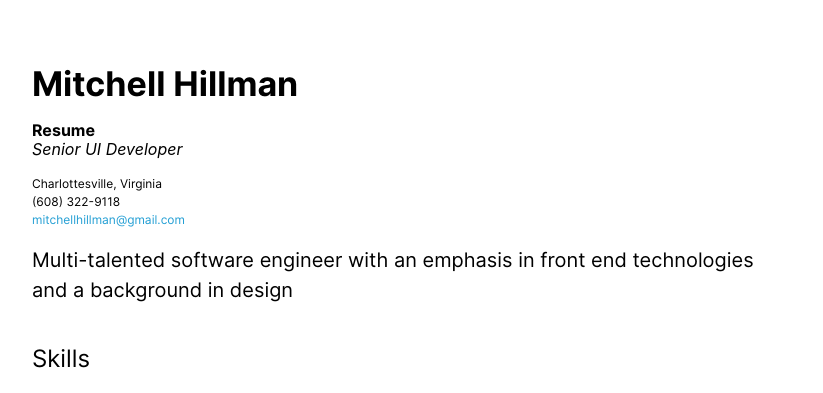
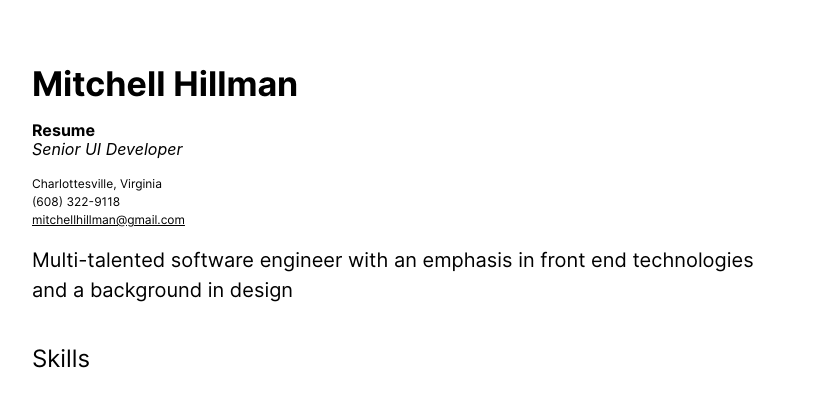
Before and after one commit to mitchellhillman/mitchellhillman.github.io, a Jekyll site: the page built from index.html, in a window 1280 px wide. Shown: the top 393 px of the page, without its empty margins (228-1051 px from the left). Built offline with Jekyll 4.4.1, drawn with Linux system fonts in a browser that asks for light colours; some web fonts are replaced.

Commit message:
Remove link color

```diff
--- a/_sass/_general.scss
+++ b/_sass/_general.scss
@@ -6,8 +6,8 @@ body {
   line-height: 1.2;
 }
 a {
-  color: #249fd4;
-  text-decoration: none;
+  color: #000;
+  text-decoration: underline;
 }
 a:hover {
   text-decoration: underline;
```
